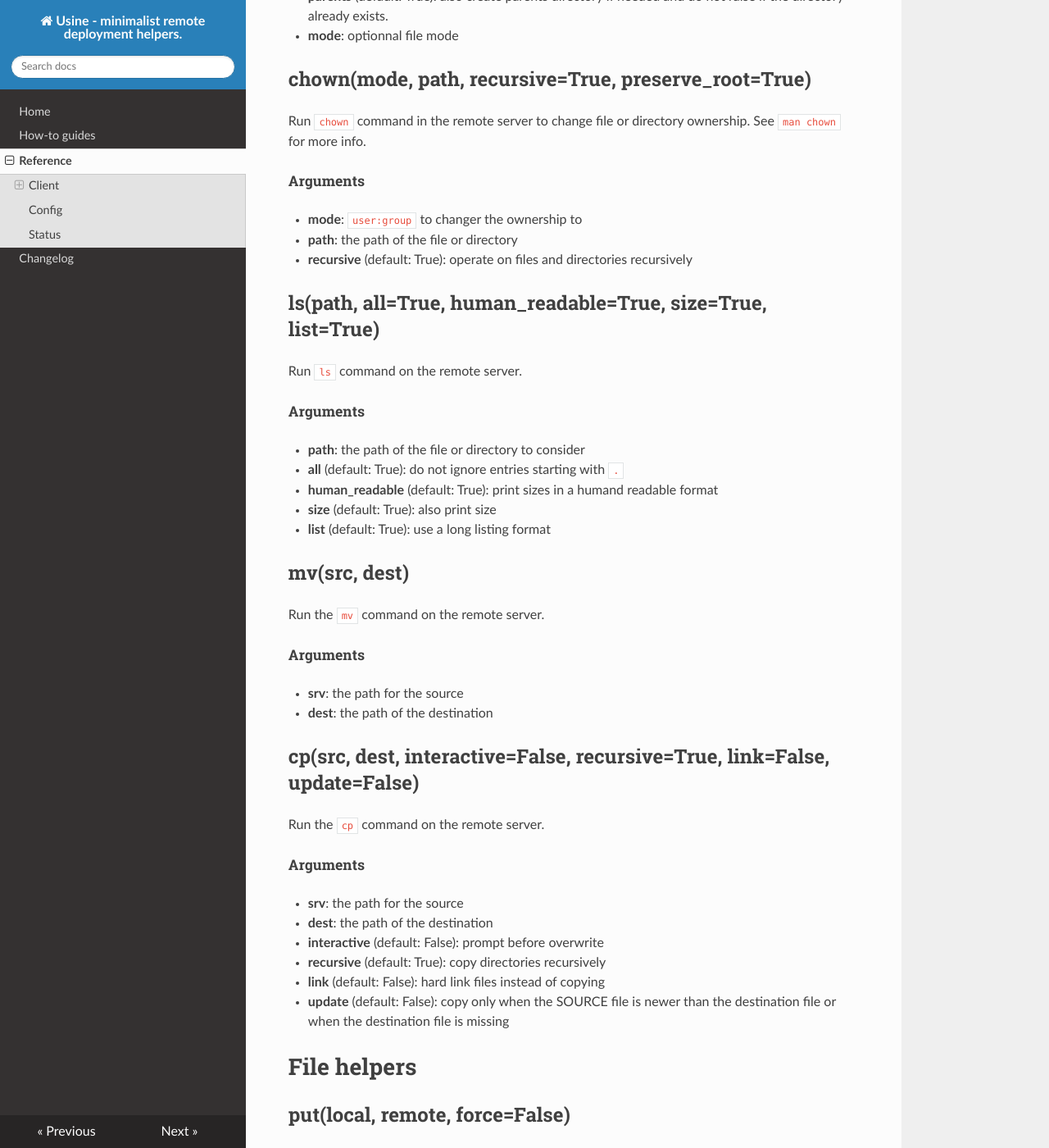
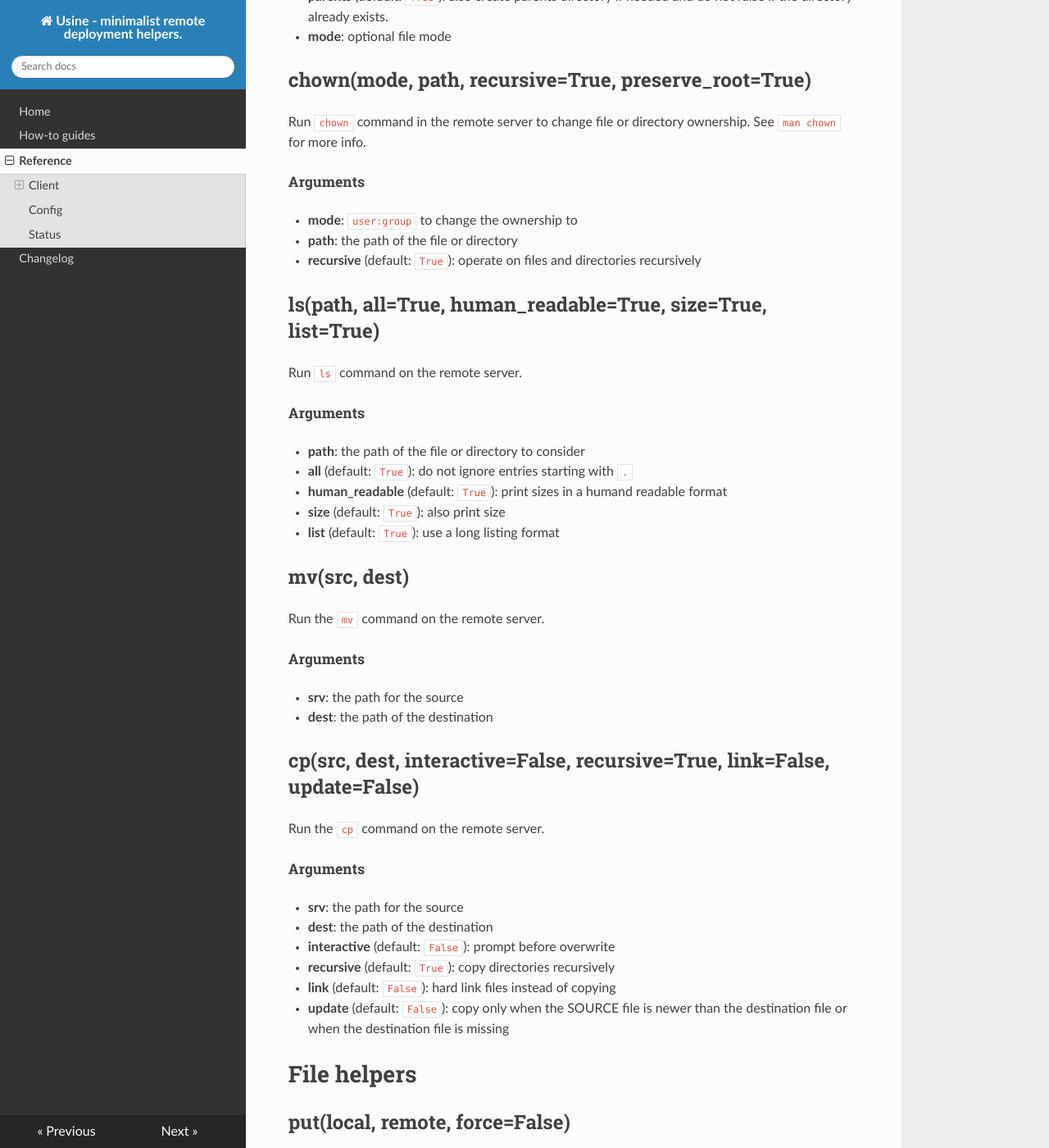
Before and after one commit to pyrates/usine, an MkDocs documentation site: the page built from docs/reference.md, in a window 1280 px wide and 1400 px high, scrolled down 2161 px. Shown: the whole window at 82% size. Built offline with MkDocs 1.6.1, drawn with Linux system fonts in a browser that asks for light colours; nearby versions of some CDN libraries; old or Windows-style settings are respelled for this version of MkDocs; some of the changed text lies outside the part shown.

Commit message:
Reviewing with @vinyll

````diff
--- a/docs/reference.md
+++ b/docs/reference.md
@@ -1,4 +1,5 @@
 # Classes
+
 
 ## Client
 
@@ -10,7 +11,8 @@ directly with it.
 - **hostname**: a `str` representing the host to connect to. It can be a domain,
   an IP address, an SSH host, a `user@host` string…
 - **configpath**: a filepath (or list of filepaths) to yaml config file(s) to
-  be loaded
+  be loaded.
+
 
 ## Config
 
@@ -25,6 +27,7 @@ from usine import config
 print(config.property)
 ```
 
+
 ## Status
 
 A command status. You can print it to get the command output or test it
@@ -38,6 +41,7 @@ if not status:
     do_something()
 ```
 
+
 # Connection helpers
 
 
@@ -45,12 +49,14 @@ if not status:
 
 Create the `client` singleton, which will initiate the SSH connection.
 
-It takes the same arguments as the `Client`, plus an optionnal `client` kwarg
+It takes the same arguments as the `Client`, plus an optional `client` kwarg
 that you can use to define the `Client` class to be instantiated.
+
 
 ## exit
 
 Close the SSH connection.
+
 
 ## connect
 
@@ -63,7 +69,9 @@ with connect(hostname='me@remote'):
     run('something')
 ```
 
+
 # Command helpers
+
 
 ## run(cmd)
 
@@ -75,6 +83,7 @@ This is the main helper, which basically runs any command on the remote server.
 
 Return a `Status` instance.
 
+
 ## exists(path)
 
 Check if a path (file or directory) exists on the remote server.
@@ -82,6 +91,7 @@ Check if a path (file or directory) exists on the remote server.
 ##### Arguments
 
 - **path**: the path to check
+
 
 ## mkdir(path, parents=True, mode=None)
 
@@ -91,9 +101,9 @@ for more info about the command.
 ##### Arguments:
 
 - **path**: the path of the directory
-- **parents** (default: True): also create parents directory if needed and do
+- **parents** (default: `True`): also create parents directory if needed and do
   not raise if the directory already exists.
-- **mode**: optionnal file mode
+- **mode**: optional file mode
 
 
 ## chown(mode, path, recursive=True, preserve_root=True)
@@ -103,9 +113,9 @@ See `man chown` for more info.
 
 ##### Arguments
 
-- **mode**: `user:group` to changer the ownership to
+- **mode**: `user:group` to change the ownership to
 - **path**: the path of the file or directory
-- **recursive** (default: True): operate on files and directories recursively
+- **recursive** (default: `True`): operate on files and directories recursively
 
 
 ## ls(path, all=True, human_readable=True, size=True, list=True)
@@ -116,10 +126,10 @@ Run `ls` command on the remote server.
 ##### Arguments
 
 - **path**: the path of the file or directory to consider
-- **all** (default: True): do not ignore entries starting with `.`
-- **human_readable** (default: True): print sizes in a humand readable format
-- **size** (default: True): also print size
-- **list** (default: True): use a long listing format
+- **all** (default: `True`): do not ignore entries starting with `.`
+- **human_readable** (default: `True`): print sizes in a humand readable format
+- **size** (default: `True`): also print size
+- **list** (default: `True`): use a long listing format
 
 
 ## mv(src, dest)
@@ -140,11 +150,12 @@ Run the `cp` command on the remote server.
 
 - **srv**: the path for the source
 - **dest**: the path of the destination
-- **interactive** (default: False): prompt before overwrite
-- **recursive** (default: True): copy directories recursively
-- **link** (default: False): hard link files instead of copying
-- **update** (default: False): copy only when the SOURCE file is newer than the
+- **interactive** (default: `False`): prompt before overwrite
+- **recursive** (default: `True`): copy directories recursively
+- **link** (default: `False`): hard link files instead of copying
+- **update** (default: `False`): copy only when the SOURCE file is newer than the
   destination file or when the destination file is missing
+
 
 # File helpers
 
@@ -158,7 +169,7 @@ Send a local file or directory to the remote server.
 - **local**: a reference to a file (can be a `pathlib.Path` instance, a `str`
   or a `io.BytesIO` instance) or to a directory (`pathlib.Path` or `str`)
 - **remote**: the remote path
-- **force** (default: False): override remote file even if it's newer
+- **force** (default: `False`): override remote file even if it's newer
 
 
 ## get(remote, local)
@@ -174,6 +185,7 @@ Fetch a remote file.
 
 # Context managers
 
+
 ## sudo(set_home=True, preserve_env=True, user=None, login=None)
 
 Run the command in a `sudo` context. See `man sudo` for more info about using
@@ -181,12 +193,12 @@ Run the command in a `sudo` context. See `man sudo` for more info about using
 
 ##### Arguments
 
-- **set_home** (default: True): request that the security policy set the HOME
+- **set_home** (default: `True`): request that the security policy set the HOME
   environment variable to the home directory specified by the target user's
   password database entry
-- **preserve_env** (default: True): preserve environment variable
-- **user** (default: None): run the command as this user
-- **login** (default: None): run the shell specified by the target user's
+- **preserve_env** (default: `True`): preserve environment variable
+- **user** (default: `None`): run the command as this user
+- **login** (default: `None`): run the shell specified by the target user's
   password database entry as a login shell
 
 
````
Also changed, not shown: docs/how-to.md (+1 -1 lines), docs/index.md (+12 -13 lines).
